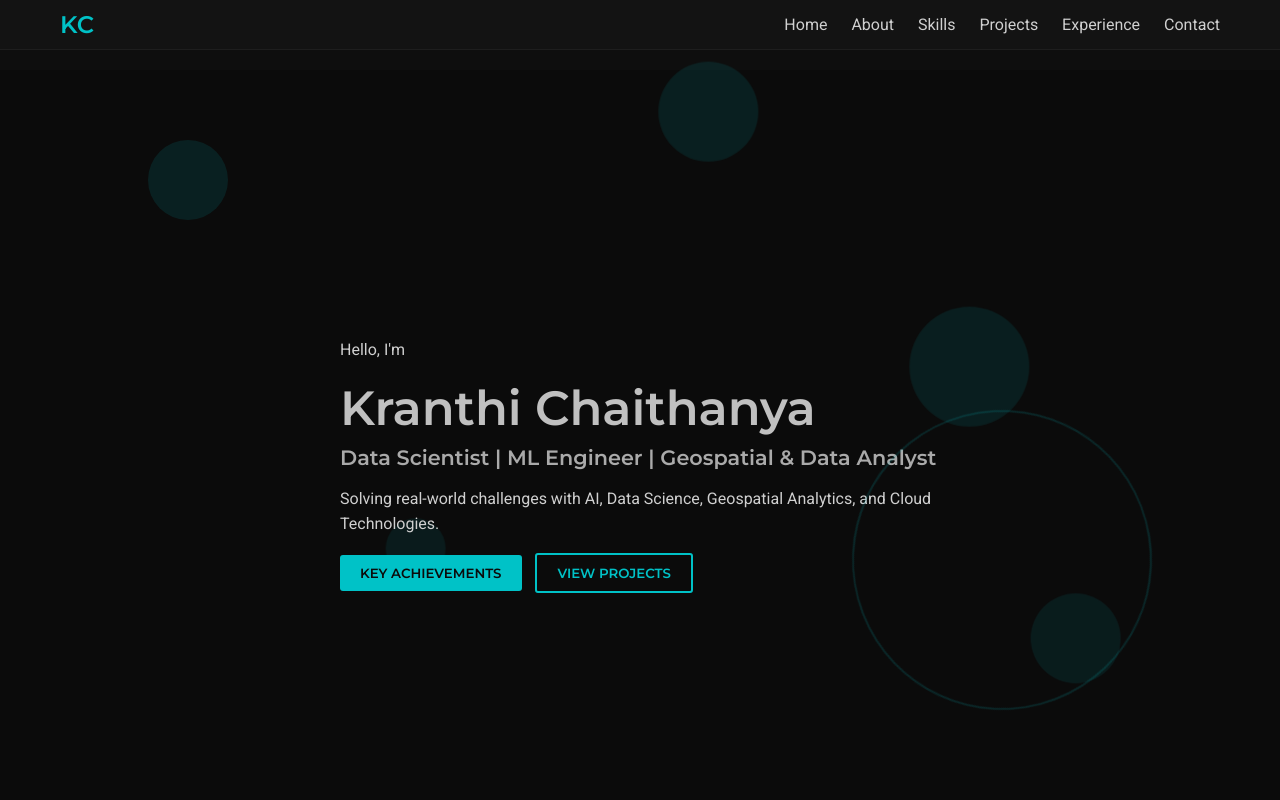
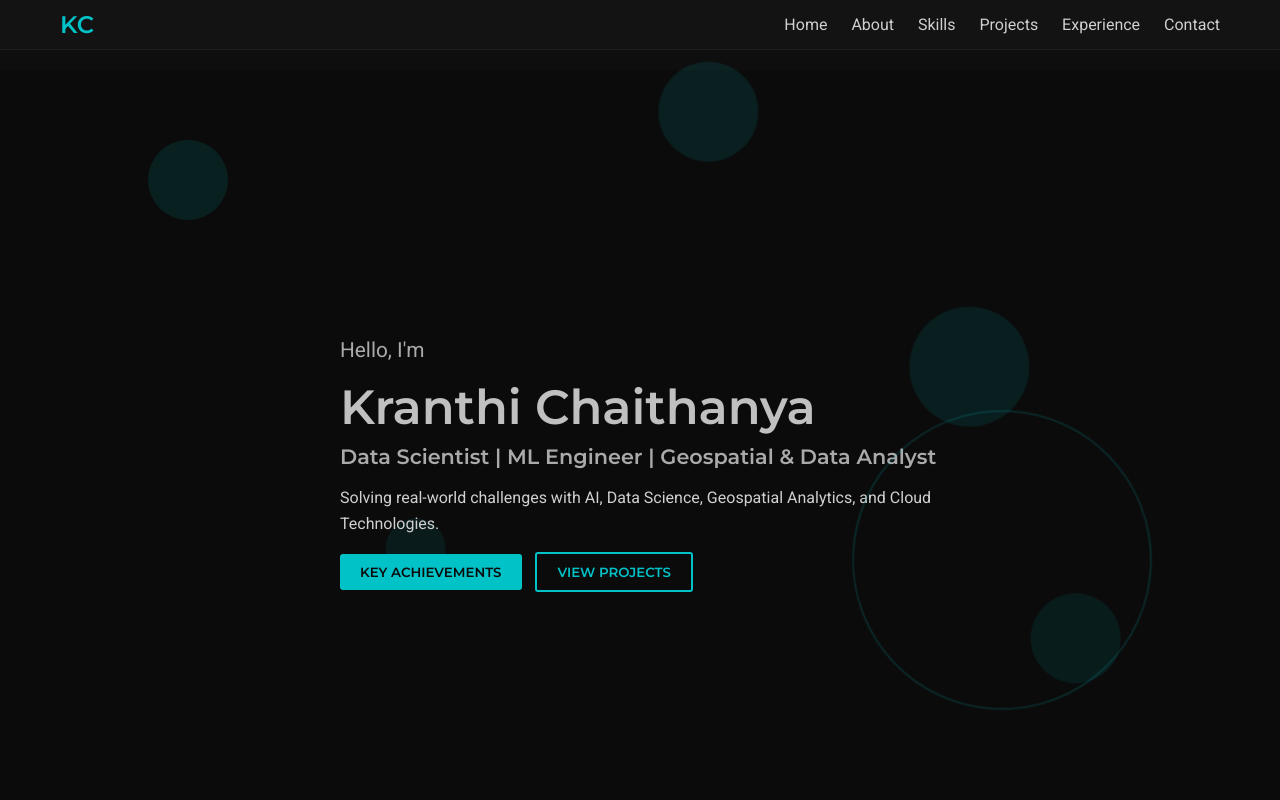
Before and after one commit to kc-3/portfolio, a plain HTML site: page index.html in a window 1280 px wide. Shown: the top 800 px of the page. Drawn offline with Linux system fonts and the light colour scheme.

Commit message:
Added Hello

```diff
--- a/index.html
+++ b/index.html
@@ -50,7 +50,7 @@
     <!-- Hero Section -->
     <section id="hero" class="hero-section">
       <div class="hero-text-block">
-        <p class="hero-tagline">
+        <p class="hero-subtitle">
           Hello, I'm
         </p>
         <h1 class="hero-title">Kranthi Chaithanya</h1>
```
